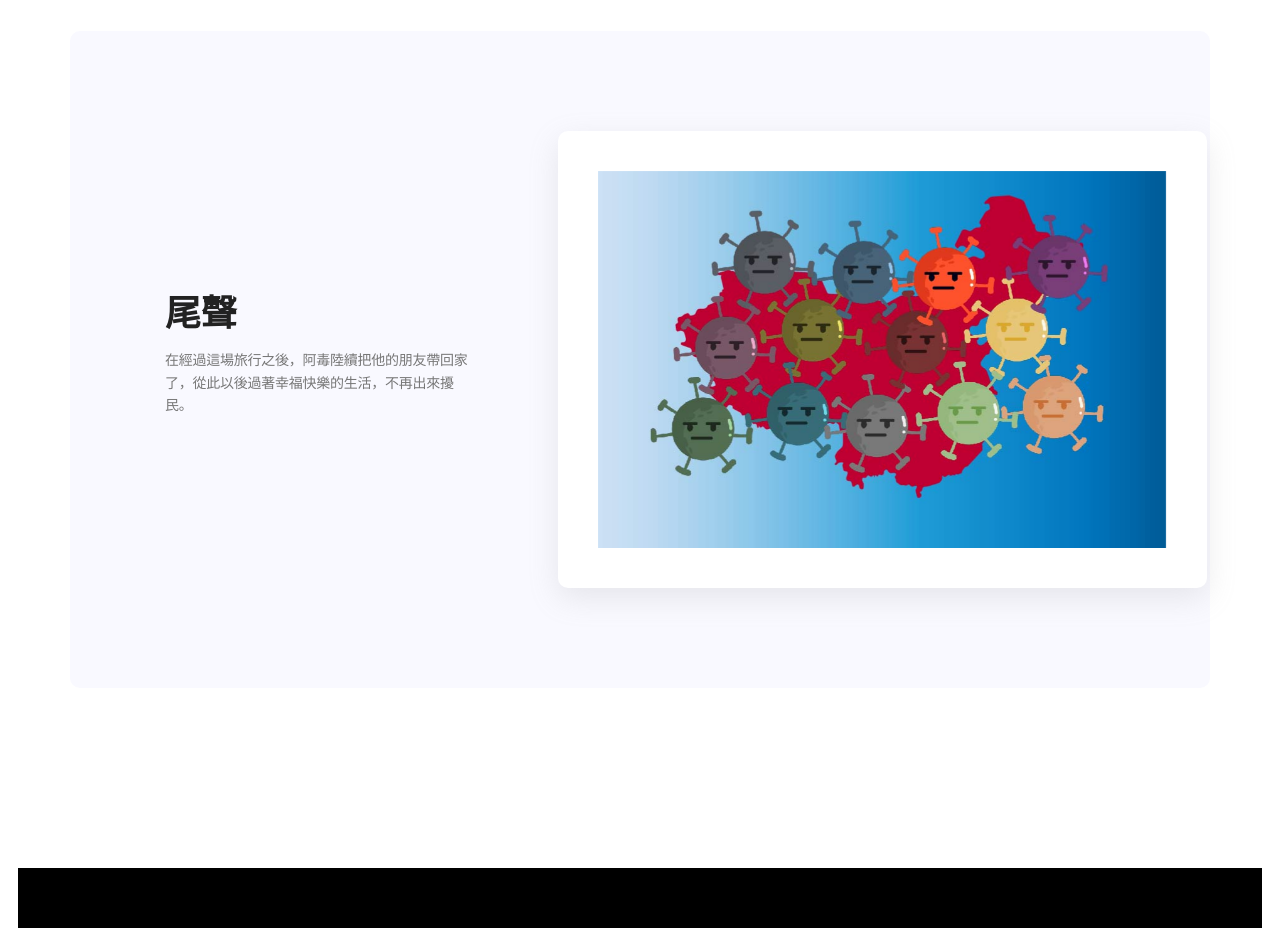
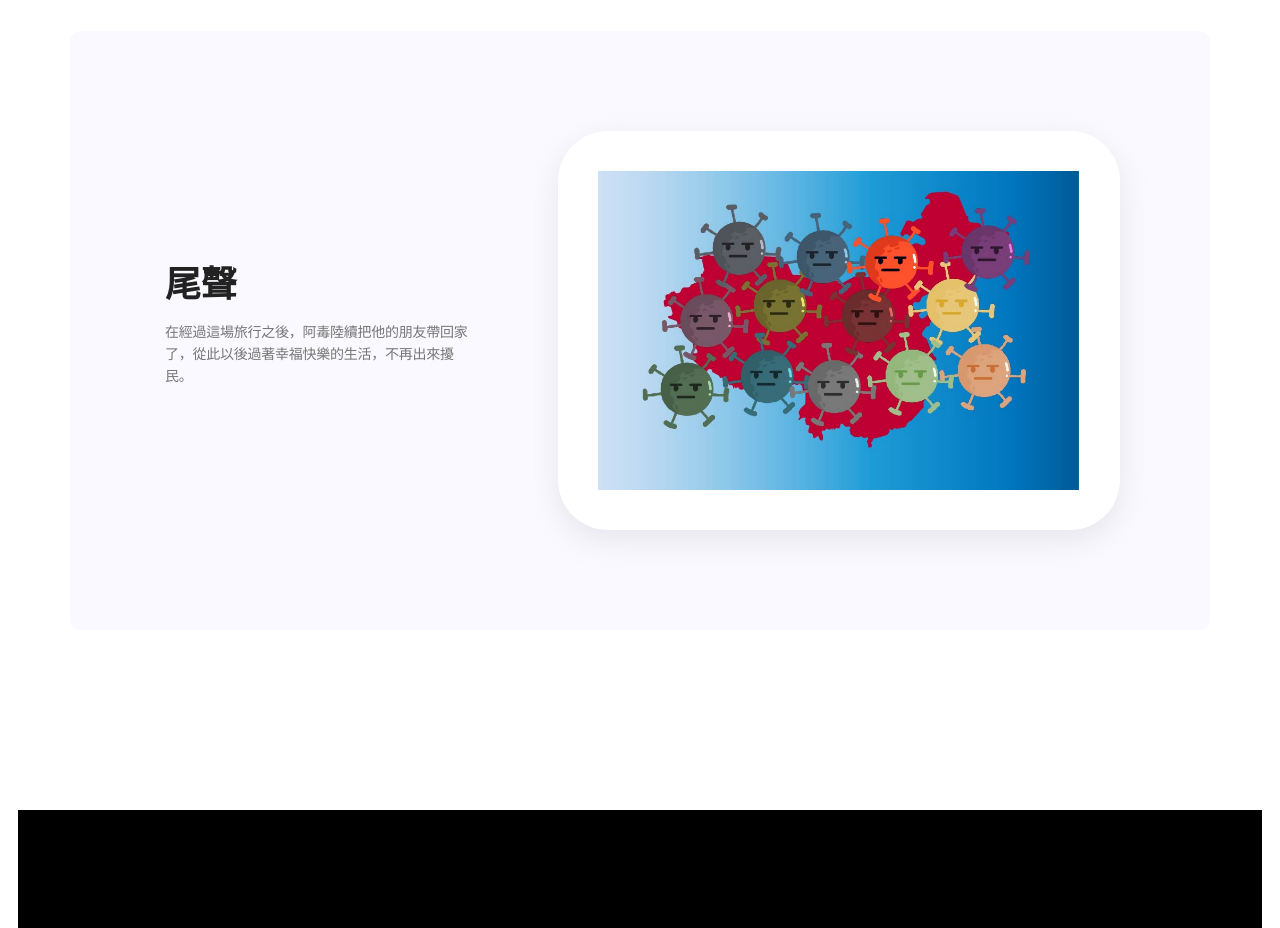
Before and after one commit to hsuchingchun/CORONAVIRUSES-TRAVEL-WORLDWIDE, a plain HTML site: page index.html in a window 1280 px wide. Shown: the part 6120-7048 px from the top of the page. Drawn offline with nearby package versions, Linux system fonts and the light colour scheme; some packages are replaced by stand-ins of ours; files that its build step writes are made by us from their sources; a script that the page names is missing; files whose address does not match are found by name.

Commit message:
Add files via upload

```diff
--- a/css/style.css
+++ b/css/style.css
@@ -3626,8 +3626,8 @@ h6 {
 .testi_slider_inner {
     background: #fff;
     box-shadow: 0px 10px 30px 0px rgba(157, 157, 157, 0.2);
-    margin-right: 3px;
-    border-radius: 10px;
+    margin-right: 90px;
+    border-radius: 50px;
 }
 
 .testi_slider_inner .testi_slider {
```
